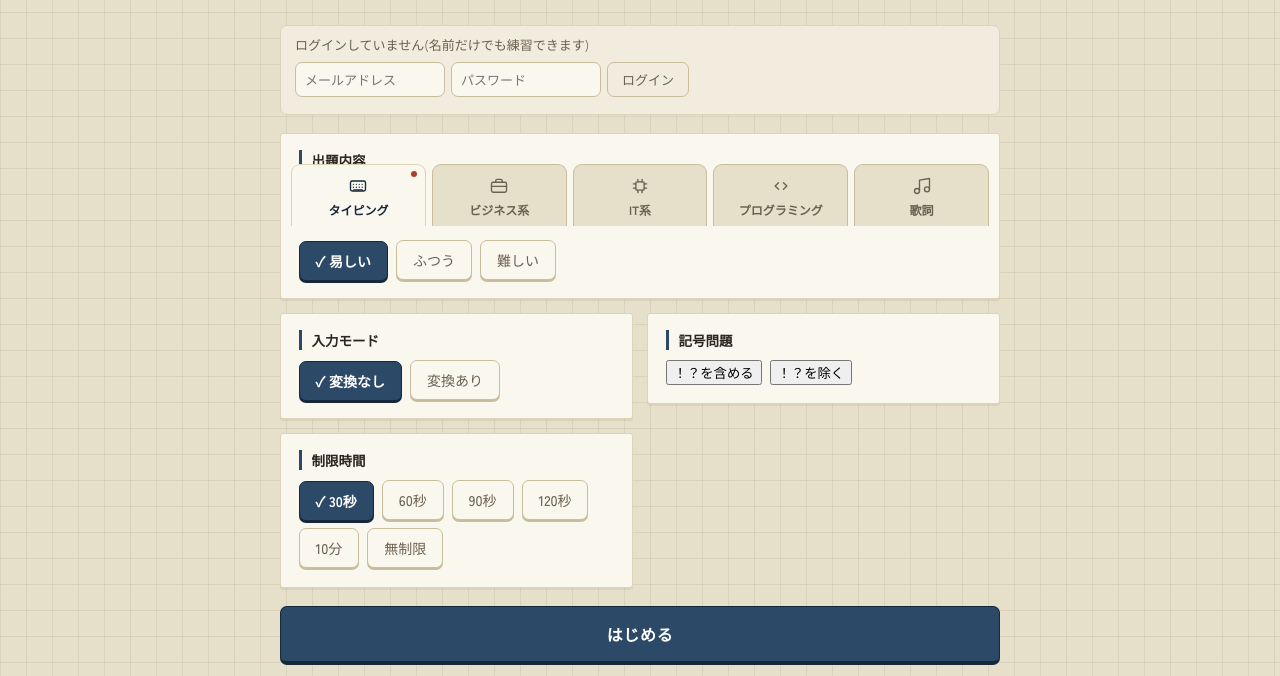
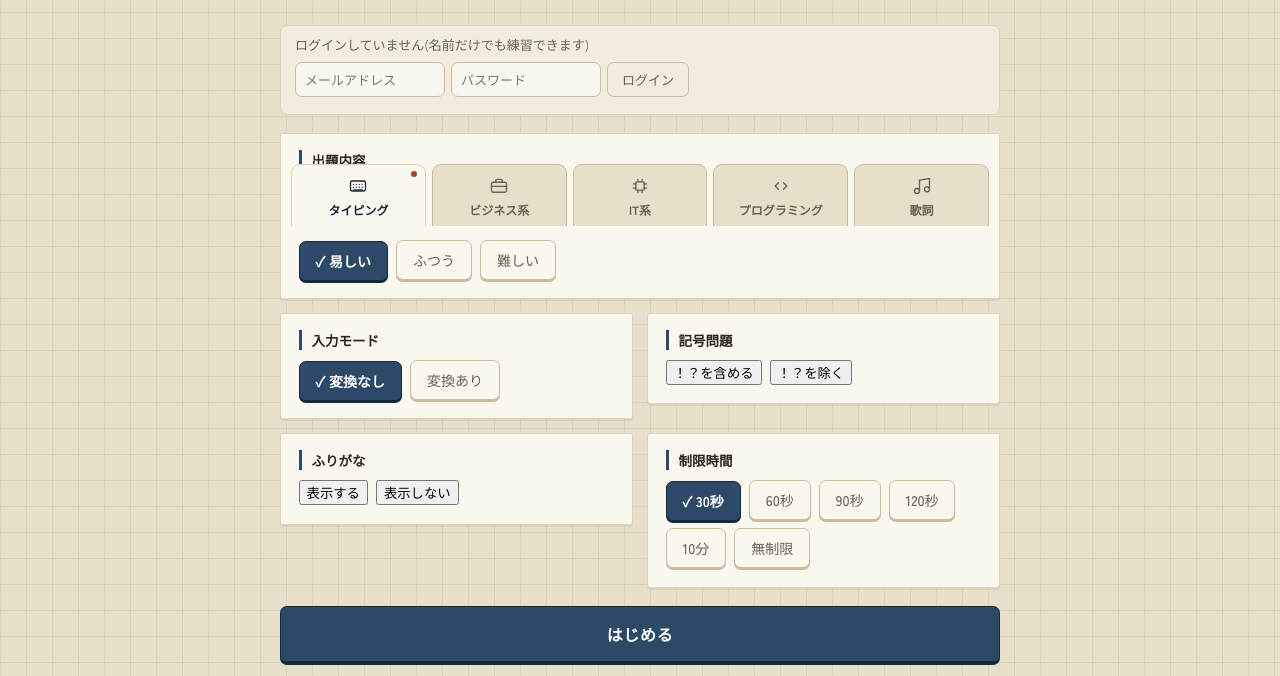
Before and after one commit to shake-819/typing, a plain HTML site: page index.html in a window 1280 px wide. Shown: the part 118-794 px from the top of the page. Drawn offline with nearby package versions, Linux system fonts and the light colour scheme; no server answers.

Commit message:
Update index.html

```diff
--- a/index.html
+++ b/index.html
@@ -128,6 +128,14 @@
       </div>
 
       <div class="setting-block">
+        <p class="setting-label">ふりがな</p>
+        <div class="difficulty-bar">
+          <button class="furigana-btn active" data-furigana="on">表示する</button>
+          <button class="furigana-btn" data-furigana="off">表示しない</button>
+        </div>
+      </div>
+
+      <div class="setting-block">
         <p class="setting-label">制限時間</p>
         <div class="difficulty-bar">
           <button class="duration-btn active" data-duration="30">30秒</button>
```
